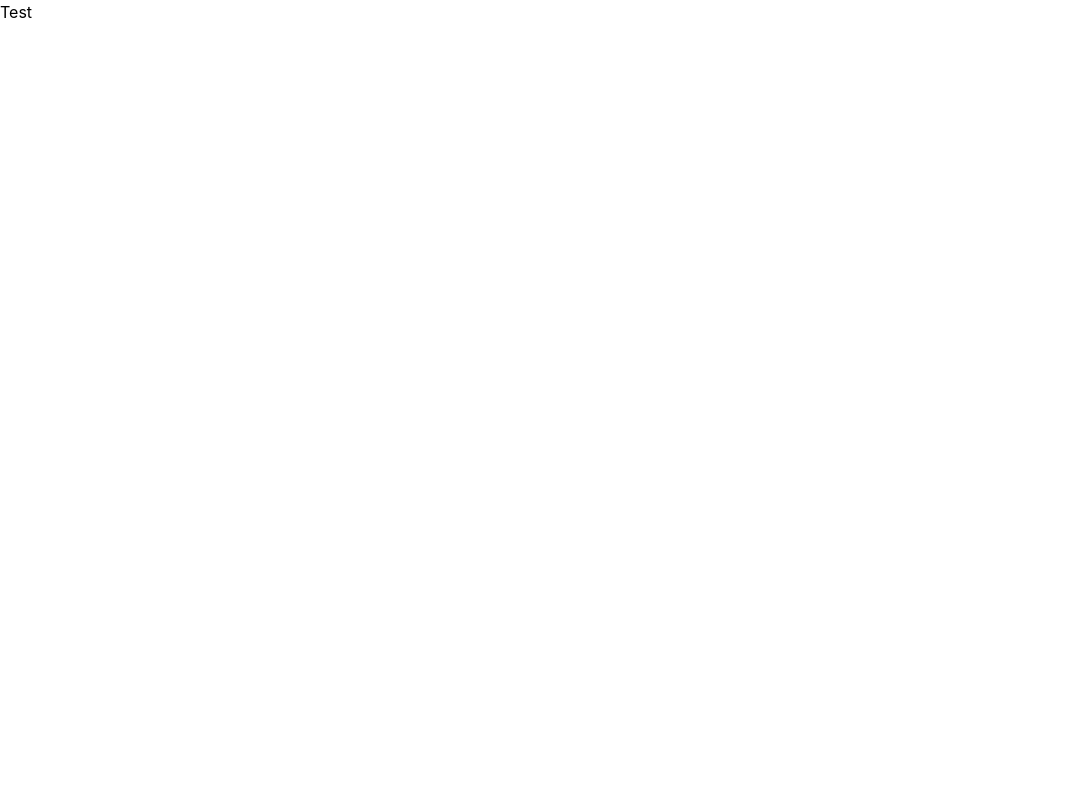
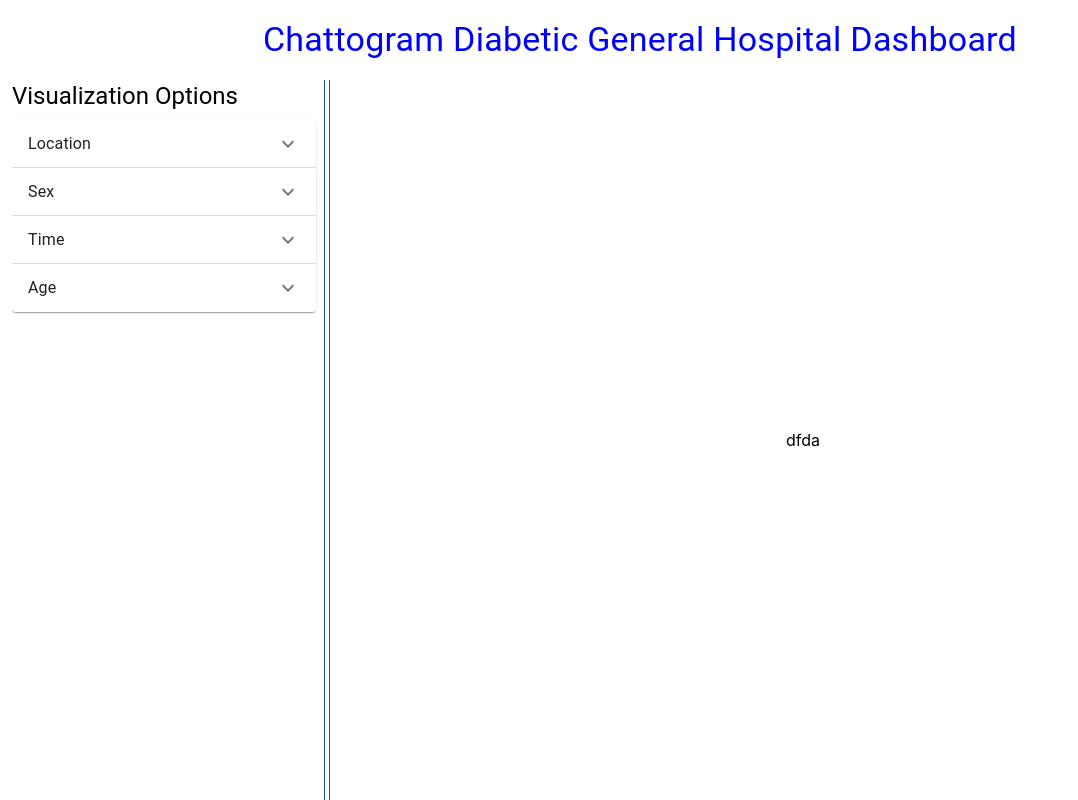
Before and after one commit to Brainless-Loco/cdgh, a React (Create React App) app: page / in a window 1280 px wide. Before the commit this address had no page. Shown: the whole page, without its empty margins (0-1078 px from the left). Built offline with nearby package versions, Linux system fonts and the light colour scheme.

Commit message:
UI update for the dashboard

```diff
--- a/package.json
+++ b/package.json
@@ -5,6 +5,7 @@
   "dependencies": {
     "@emotion/react": "^11.13.3",
     "@emotion/styled": "^11.13.0",
+    "@mui/icons-material": "^6.1.7",
     "@mui/material": "^6.1.6",
     "@mui/styled-engine-sc": "^6.1.6",
     "@react-google-maps/api": "^2.20.3",
--- a/src/App.js
+++ b/src/App.js
@@ -1,14 +1,14 @@
 import logo from './logo.svg';
 import './App.css';
 import { BrowserRouter as Router, Route, Routes } from 'react-router-dom';
-import Test from './components/Test';
 import Visualization from './components/visualization/Visualization';
+import Home from './components/Home/Home';
 
 function App() {
   return (
     <Router basename='/'>
       <Routes>
-        <Route path='/' element={<Test/>}/>
+        <Route path='/' element={<Home/>}/>
         <Route path='/visualization' element={<Visualization/>}/>
       </Routes>
       <Routes>
--- /dev/null
+++ b/src/components/Home/Home.js
@@ -0,0 +1,124 @@
+import React, { useState } from 'react'
+import { Helmet } from 'react-helmet'
+import {
+  Accordion,
+  AccordionSummary,
+  AccordionDetails,
+  Typography,
+  FormControl,
+  Radio,
+  RadioGroup,
+  FormControlLabel,
+  Box,
+} from '@mui/material';
+import ExpandMoreIcon from '@mui/icons-material/ExpandMore';
+
+export default function Home() {
+
+  const [selectedValue, setSelectedValue] = useState('');
+
+  const [options] = useState([
+    {
+      category: 'Location',
+      levels: [
+        { label: 'Overall in Bangladesh', value: 'overall-bangladesh' },
+        { label: 'Division', value: 'division' },
+        { label: 'District', value: 'district' },
+        { label: 'Chittagong District', value: 'chittagong-district' },
+        {
+          label: 'Chittagong City Corporation',
+          value: 'chittagong-city',
+        },
+      ],
+    },
+    {
+      category: 'Sex',
+      levels: [
+        { label: 'Overall in Bangladesh', value: 'sex-overall-bangladesh' },
+        { label: 'Division Wise', value: 'sex-division-wise' },
+        {
+          label: 'Chittagong District (Subdistrict Wise)',
+          value: 'sex-chittagong-district',
+        },
+        { label: 'Chittagong City Corporation', value: 'sex-chittagong-city' },
+      ],
+    },
+    {
+      category: 'Time',
+      levels: [
+        { label: 'Month', value: 'month' }, // Line Graph
+        { label: 'WeekDay', value: 'weekday' }, // Bargraph
+      ],
+    },
+    {
+      category: 'Age',
+      levels: [
+        { label: 'Overall in Bangladesh', value: 'p-age-overall-bangladesh' },
+        { label: 'Division Wise', value: 'p-age-division-wise' },
+        { label: 'Subdistrict Wise (Chittagong District)', value: 'c-age-chittagong-district' },
+        { label: 'Chittagong City Corporation', value: 'p-age-chittagong-city' },
+      ],
+    },
+  ]);
+
+  // Handle selection
+  const handleSelectionChange = (value) => {
+    console.log(value)
+  };
+
+  // Recursive renderer for nested levels
+  const renderOptions = (levels, parentIndent = 0) => {
+    return levels.map((level) => (
+      <div key={level.value} style={{ marginLeft: parentIndent * 20 }}>
+        <FormControlLabel
+          value={level.value}
+          control={<Radio />}
+          label={level.label}
+        />
+        {level.children && renderOptions(level.children, parentIndent + 1)}
+      </div>
+    ));
+  };
+
+  return (
+    <Box>
+        <Helmet>
+            <title>CDGH | BIKE Lab</title>
+            <meta name="description" content="Welcome to the Visualization of CDGH Data by BIKE Lab" />
+        </Helmet>
+      <Box className="h-[10vh] flex justify-center items-center">
+        <Typography variant='h4' color='blue'>Chattogram Diabetic General Hospital Dashboard</Typography>
+      </Box>
+      <Box className="w-full flex h-[90vh] gap-1 px-3">
+
+        <Box className="w-1/4 border-r-blue-700 pr-2 border-r h-[90vh] overflow-y-auto">
+            <Typography variant="h5" gutterBottom>
+            Visualization Options
+          </Typography>
+          {options.map((option) => (
+            <Accordion key={option.category}>
+              <AccordionSummary expandIcon={<ExpandMoreIcon />}>
+                <Typography>{option.category}</Typography>
+              </AccordionSummary>
+              <AccordionDetails>
+                <FormControl>
+                  <RadioGroup
+                    name={option.category}
+                    onChange={(e) => handleSelectionChange(e.target.value)}
+                  >
+                    {renderOptions(option.levels)}
+                  </RadioGroup>
+                </FormControl>
+              </AccordionDetails>
+            </Accordion>
+          ))}
+            </Box>
+
+        <Box className="border-l-blue-700 pl-2 border-l h-[90vh] w-3/4  overflow-y-auto flex justify-center items-center">
+          dfda
+        </Box>
+      </Box>
+
+    </Box>
+  )
+}
```
Also changed, not shown: 1 other file (tests, documents, lock files or other folders).
